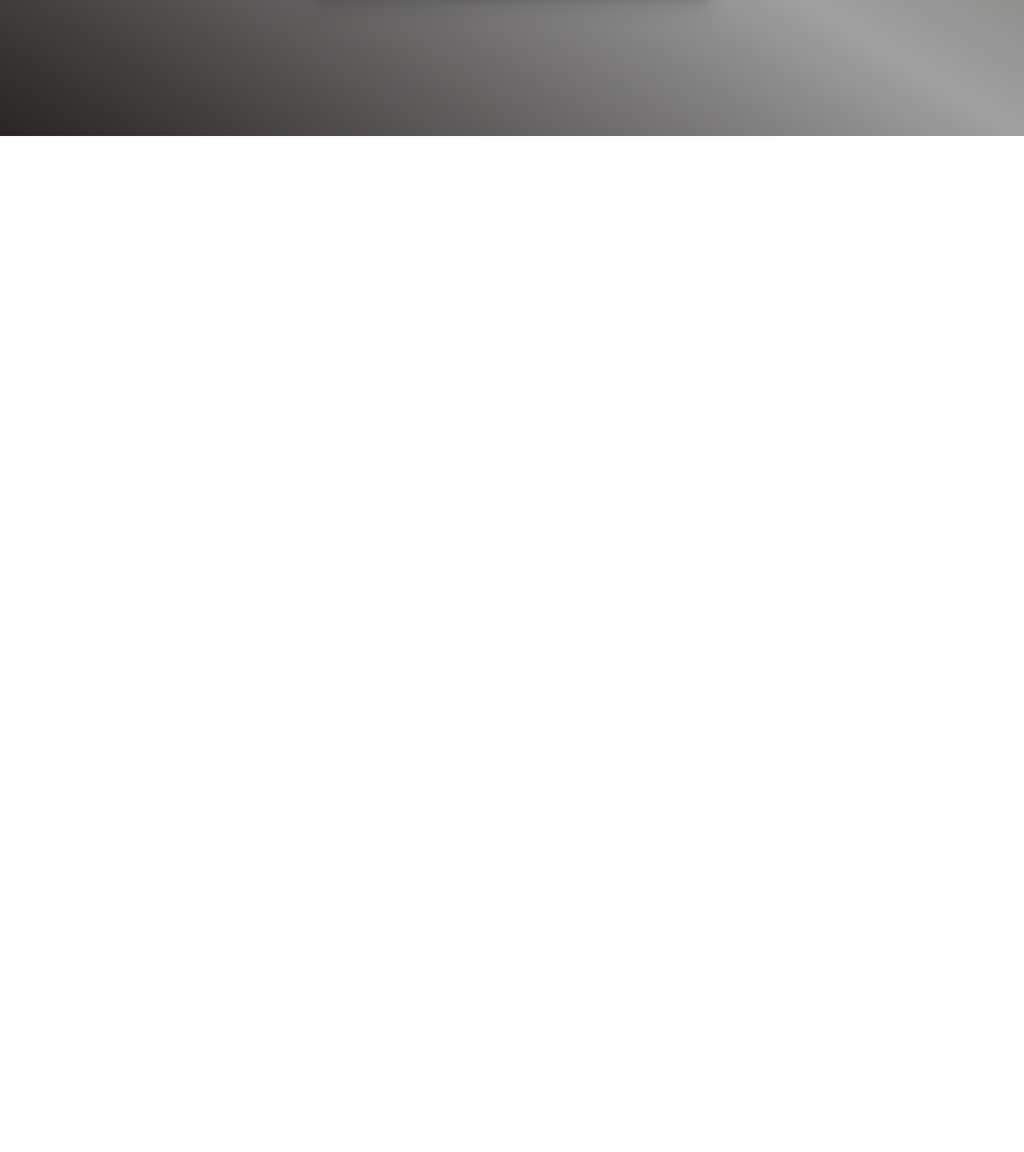
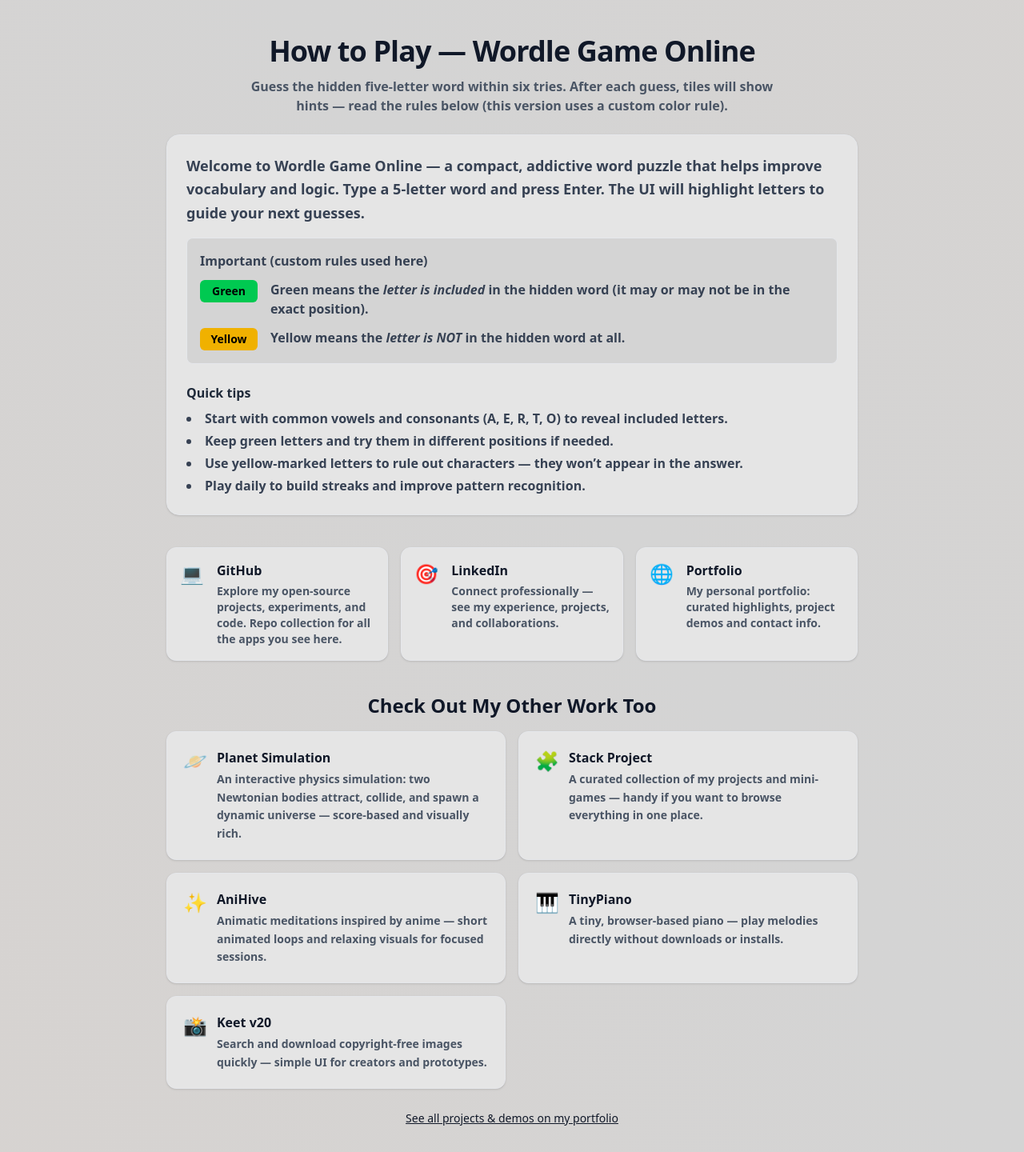
Before and after one commit to Stack-Sage/wordle, a React (Vite) app: page / in a window 1280 px wide. Shown: the part 630-2070 px from the top of the page at 80% size. Before the commit the page ends 800 px from the top, so only its background shows below. Built offline with nearby package versions, Linux system fonts and the light colour scheme.

Commit message:
updating ui

```diff
--- a/package.json
+++ b/package.json
@@ -11,6 +11,7 @@
   },
   "dependencies": {
     "@tailwindcss/vite": "^4.1.11",
+    "framer-motion": "^12.23.12",
     "react": "^19.1.0",
     "react-dom": "^19.1.0",
     "tailwindcss": "^4.1.11"
--- a/src/Checker.jsx
+++ b/src/Checker.jsx
@@ -1,51 +1,266 @@
-import { useState } from "react";
+// InstructionsSection.jsx
 import React from "react";
 
-export default function InstructionsModal() {
-  const [open, setOpen] = useState(false);
+export default function InstructionsSection({ darkMode }) {
+  const FEATURED = [
+    {
+      name: "GitHub",
+      url: "https://github.com/Stack-Sage",
+      desc: "Explore my open-source projects, experiments, and code. Repo collection for all the apps you see here.",
+      emoji: "💻",
+    },
+    {
+      name: "LinkedIn",
+      url: "https://www.linkedin.com/in/adarsh-pathania177/",
+      desc: "Connect professionally — see my experience, projects, and collaborations.",
+      emoji: "🎯",
+    },
+    {
+      name: "Portfolio",
+      url: "https://adarsh-v1.onrender.com",
+      desc: "My personal portfolio: curated highlights, project demos and contact info.",
+      emoji: "🌐",
+    },
+  ];
+
+  const PROJECTS = [
+    {
+      name: "Planet Simulation",
+      url: "https://planet-stimulation343.onrender.com/",
+      desc:
+        "An interactive physics simulation: two Newtonian bodies attract, collide, and spawn a dynamic universe — score-based and visually rich.",
+      emoji: "🪐",
+    },
+    {
+      name: "Stack Project",
+      url: "https://project-stack345.onrender.com/",
+      desc:
+        "A curated collection of my projects and mini-games — handy if you want to browse everything in one place.",
+      emoji: "🧩",
+    },
+    {
+      name: "AniHive",
+      url: "https://anihive-11.onrender.com",
+      desc:
+        "Animatic meditations inspired by anime — short animated loops and relaxing visuals for focused sessions.",
+      emoji: "✨",
+    },
+    {
+      name: "TinyPiano",
+      url: "https://tinypiano-2-12.onrender.com/",
+      desc:
+        "A tiny, browser-based piano — play melodies directly without downloads or installs.",
+      emoji: "🎹",
+    },
+    {
+      name: "Keet v20",
+      url: "https://keet-20.onrender.com",
+      desc:
+        "Search and download copyright-free images quickly — simple UI for creators and prototypes.",
+      emoji: "📸",
+    },
+  ];
 
   return (
-    <div className="flex flex-col items-center justify-center">
-      {/* Instructions Button */}
-      <button
-        onClick={() => setOpen(true)}
-        className="bg-black hover:invert text-white px-4 py-2 rounded-lg shadow-md transition"
+    <section
+      className={`w-full max-w-4xl mx-auto px-4 py-10 transition-colors duration-300 ${
+        darkMode ? "bg-transparent text-gray-100" : "bg-transparent text-gray-900"
+      }`}
+      aria-labelledby="how-to-play-title"
+    >
+      {/* --- Heading --- */}
+      <header className="mb-6 text-center">
+        <h1
+          id="how-to-play-title"
+          className="text-3xl md:text-4xl font-extrabold tracking-tight"
+        >
+          How to Play — Wordle Game Online
+        </h1>
+        <p
+          className={`mt-3 max-w-2xl mx-auto text-sm md:text-base ${
+            darkMode ? "text-gray-300" : "text-gray-600"
+          }`}
+        >
+          Guess the hidden <strong>five-letter</strong> word within{" "}
+          <strong>six tries</strong>. After each guess, tiles will show hints —
+          read the rules below (this version uses a custom color rule).
+        </p>
+      </header>
+
+      {/* --- Instructions card --- */}
+      <div
+        className={`rounded-2xl p-6 shadow-sm transition-all duration-300 hover:shadow-md border ${
+          darkMode
+            ? "bg-gray-900 border-gray-700"
+            : "bg-neutral-200 border-gray-200"
+        }`}
       >
-        Instructions
-      </button>
+        <div className="space-y-4">
+          <p
+            className={`leading-relaxed text-base md:text-lg ${
+              darkMode ? "text-gray-200" : "text-gray-700"
+            }`}
+          >
+            Welcome to <strong>Wordle Game Online</strong> — a compact,
+            addictive word puzzle that helps improve vocabulary and logic. Type
+            a 5-letter word and press Enter. The UI will highlight letters to
+            guide your next guesses.
+          </p>
+
+          {/* Important note about custom mapping */}
+          <div
+            className={`rounded-lg p-4 border ${
+              darkMode
+                ? "bg-gray-800 border-gray-700"
+                : "bg-neutral-300 border-gray-200"
+            }`}
+          >
+            <p
+              className={`font-semibold mb-3 ${
+                darkMode ? "text-gray-200" : "text-gray-700"
+              }`}
+            >
+              Important (custom rules used here)
+            </p>
+
+            <ul
+              className={`space-y-3 ${
+                darkMode ? "text-gray-300" : "text-gray-700"
+              }`}
+            >
+              <li className="flex items-start gap-4">
+                <span className="min-w-[72px] px-3 py-1 rounded-md bg-green-500 text-black font-semibold text-sm flex items-center justify-center">
+                   Green
+                </span>
+                <div>
+                  <strong>Green</strong> means the{" "}
+                  <em>letter is included</em> in the hidden word (it may or may
+                  not be in the exact position).
+                </div>
+              </li>
+
+              <li className="flex items-start gap-4">
+                <span className="min-w-[72px] px-3 py-1 rounded-md bg-yellow-500 text-black font-semibold text-sm flex items-center justify-center">
+                   Yellow
+                </span>
+                <div>
+                  <strong>Yellow</strong> means the{" "}
+                  <em>letter is NOT</em> in the hidden word at all.
+                </div>
+              </li>
 
 
-      {open && (
-        <div className="fixed inset-0 bg-black bg-opacity-50 flex items-center justify-center z-50">
-          {/* Modal Content */}
-          <div className="bg-white dark:bg-gray-800 rounded-2xl shadow-lg w-11/12 md:w-1/2 p-6 max-h-[80vh] overflow-y-auto relative">
+            </ul>
+          </div>
 
-            {/* Close Button */}
-            <button
-              onClick={() => setOpen(false)}
-              className="absolute top-3 right-3 text-gray-500 hover:text-gray-700 text-xl"
+          {/* Tips */}
+          <div className="pt-2">
+            <h3
+              className={`text-sm md:text-base font-semibold mb-2 ${
+                darkMode ? "text-gray-100" : "text-gray-800"
+              }`}
             >
-              ✖
-            </button>
-
-            {/* Modal Title */}
-            <h2 className="text-xl font-bold mb-4">How to Play</h2>
-
-            {/* Instructions */}
-            <p className="text-gray-700 dark:text-gray-300 leading-relaxed">
-              Guess the word in six tries.
-              Each guess must be a valid five-letter word.
-              After each guess, the color of the tiles will change to show how close your guess was to the word.
-            </p>
-
-            <ul className="list-disc list-inside mt-3 text-gray-700 dark:text-gray-300">
-              <li>Green means correct letter in the correct spot.</li>
-              <li>Yellow means correct letter in the wrong spot.</li>
-              <li>Gray means the letter is not in the word.</li>
+              Quick tips
+            </h3>
+            <ul
+              className={`list-disc list-inside space-y-1 text-sm md:text-base ${
+                darkMode ? "text-gray-300" : "text-gray-700"
+              }`}
+            >
+              <li>
+                Start with common vowels and consonants (A, E, R, T, O) to
+                reveal included letters.
+              </li>
+              <li>
+                Keep green letters and try them in different positions if
+                needed.
+              </li>
+              <li>
+                Use yellow-marked letters to rule out characters — they won’t
+                appear in the answer.
+              </li>
+              <li>
+                Play daily to build streaks and improve pattern recognition.
+              </li>
             </ul>
           </div>
         </div>
-      )}
-    </div>
+      </div>
+
+      {/* --- Featured personal links --- */}
+      <div className="mt-10 grid grid-cols-1 md:grid-cols-3 gap-4">
+        {FEATURED.map((l) => (
+          <a
+            key={l.name}
+            href={l.url}
+            target="_blank"
+            rel="noopener noreferrer"
+            className={`flex items-start gap-4 p-4 rounded-xl border shadow-sm hover:shadow-md transition transform hover:-translate-y-1 ${
+              darkMode
+                ? "bg-gray-900 border-gray-700 text-gray-200"
+                : "bg-neutral-200 border-gray-200 text-gray-900"
+            }`}
+          >
+            <div className="text-2xl">{l.emoji}</div>
+            <div>
+              <div className="font-semibold">{l.name}</div>
+              <div
+                className={`text-sm mt-1 ${
+                  darkMode ? "text-gray-400" : "text-gray-600"
+                }`}
+              >
+                {l.desc}
+              </div>
+            </div>
+          </a>
+        ))}
+      </div>
+
+      {/* --- Projects --- */}
+      <div className="mt-10">
+        <h3 className="text-2xl font-bold mb-4 text-center">Check Out My Other Work Too</h3>
+
+        <div className="grid grid-cols-1 md:grid-cols-2 gap-4">
+          {PROJECTS.map((p) => (
+            <a
+              key={p.name}
+              href={p.url}
+              target="_blank"
+              rel="noopener noreferrer"
+              className={`block p-5 rounded-xl border shadow-sm hover:shadow-lg transition transform hover:-translate-y-1 ${
+                darkMode
+                  ? "bg-gray-900 border-gray-700 text-gray-200"
+                  : "bg-neutral-200 border-gray-200 text-gray-900"
+              }`}
+            >
+              <div className="flex items-start gap-3">
+                <div className="text-2xl">{p.emoji}</div>
+                <div>
+                  <div className="font-semibold">{p.name}</div>
+                  <p
+                    className={`text-sm mt-1 leading-relaxed ${
+                      darkMode ? "text-gray-400" : "text-gray-600"
+                    }`}
+                  >
+                    {p.desc}
+                  </p>
+                </div>
+              </div>
+            </a>
+          ))}
+        </div>
+
+        <div className="mt-6 text-center">
+          <a
+            href="https://adarsh-v1.onrender.com"
+            target="_blank"
+            rel="noopener noreferrer"
+            className="inline-block text-sm font-medium underline hover:no-underline"
+          >
+            See all projects & demos on my portfolio
+          </a>
+        </div>
+      </div>
+    </section>
   );
 }
--- a/src/Guess.jsx
+++ b/src/Guess.jsx
@@ -82,10 +82,10 @@ const Guess = ({ wordSet, randomWord, darkMode }) => {
 
   return (
     <div
-      className={`w-full max-w-2xl h-full p-6 mx-auto rounded-xl shadow-xl transition-all duration-500 ${
+      className={`w-full max-w-2xl min-h-[60vh] h-full p-6 mx-auto rounded-xl shadow-xl transition-all duration-500 ${
         darkMode
-          ? "bg-gradient-to-br border border-white/10"
-          : "bg-gradient-to-br from-stone-400 via-neutral-300 to-stone-500  border border-black/10"
+          ? "bg-gradient-to-br from-gray-800 via-black to-gray-900 border border-white/10"
+          : "bg-gradient-to-br from-stone-300 via-neutral-300 to-stone-300  border border-black/5"
       }`}
     >
       <div className="space-y-6 text-center">
--- a/src/SetLogic.jsx
+++ b/src/SetLogic.jsx
@@ -1,35 +1,35 @@
-import { useState, useEffect } from 'react';
-import React from 'react';
-import './App.css';
-import Guess from './Guess';
-import Checker from './Checker';
-import InstructionsModal from './Checker';
+import { useState, useEffect } from "react";
+import React from "react";
+import "./App.css";
+import Guess from "./Guess";
+import Checker from "./Checker";
+import InstructionsModal from "./Checker";
 
 function SetLogic() {
   const [wordSet, setWordSet] = useState(new Set());
-  const [randomWord, setRandomWord] = useState('');
+  const [randomWord, setRandomWord] = useState("");
   const [solutionWords, setSolutionWords] = useState([]);
   const [darkMode, setDarkMode] = useState(() => {
-    return localStorage.getItem('darkMode') === 'true';
+    return localStorage.getItem("darkMode") === "true";
   });
 
   useEffect(() => {
-    localStorage.setItem('darkMode', darkMode);
+    localStorage.setItem("darkMode", darkMode);
   }, [darkMode]);
 
   useEffect(() => {
     const fetchWords = async () => {
       try {
-        const allowedText = await (await fetch('/guesses.txt')).text();
+        const allowedText = await (await fetch("/guesses.txt")).text();
         const allowedSet = new Set(
-          allowedText.split('\n').map(w => w.trim().toLowerCase())
+          allowedText.split("\n").map((w) => w.trim().toLowerCase())
         );
         setWordSet(allowedSet);
 
-        const solutionText = await (await fetch('/wordle.txt')).text();
+        const solutionText = await (await fetch("/wordle.txt")).text();
         const solutionList = solutionText
-          .split('\n')
-          .map(w => w.trim().toLowerCase())
+          .split("\n")
+          .map((w) => w.trim().toLowerCase())
           .filter(Boolean);
         setSolutionWords(solutionList);
 
@@ -37,11 +37,11 @@ function SetLogic() {
         const selectedWord = solutionList[randomIndex];
         setRandomWord(selectedWord);
 
-        console.log('Word to Guess:', selectedWord);
+        console.log("Word to Guess:", selectedWord);
       } catch (error) {
-        console.error('Error fetching word lists:', error);
+        console.error("Error fetching word lists:", error);
       }
-      console.log(wordSet)
+      console.log(wordSet);
     };
 
     fetchWords();
@@ -49,37 +49,41 @@ function SetLogic() {
 
   return (
     <>
-      <div className={`flex flex-col w-screen min-h-screen h-full items-center gap-10 font-bold transition-colors duration-300 ${
-        darkMode
-          ? 'bg-gradient-to-bl from-black via-slate-950 to-black text-neutral-200 '
-          : 'bg-gradient-to-bl from-stone-600 via-neutral-400 to-stone-800 text-black'
-      }`}>
-
+      <div
+        className={`flex flex-col w-screen min-h-screen h-full items-center gap-10 font-bold transition-colors duration-300 ${
+          darkMode
+            ? "bg-gradient-to-bl from-black via-slate-950 to-black text-neutral-200 "
+            : "bg-gradient-to-bl from-stone-300 via-neutral-300 to-stone-300 text-black"
+        }`}
+      >
         <div className="flex flex-col lg:flex-row gap-4 shadow-md w-full items-center justify-center h-fit p-4 rounded-lg">
           <h1 className="text-3xl">WORDLE</h1>
           <button
             onClick={() => setDarkMode(!darkMode)}
             className="mt-2 px-4 py-1 bg-white text-black dark:bg-black dark:text-white border rounded hover:scale-105 transition-transform"
           >
-            {darkMode ? '☀️ Light Mode' : '🌙 Dark Mode'}
+            {darkMode ? "☀️ Light Mode" : "🌙 Dark Mode"}
           </button>
         </div>
-
-      <div className="hi">
-
-        <InstructionsModal/>
-      </div>
 
         {/* Game Section */}
         <div className="flex flex-col">
           {randomWord && wordSet.size > 0 ? (
             <>
-              <Guess wordSet={wordSet} randomWord={randomWord} darkMode = {darkMode}/>
-
+              <Guess
+                wordSet={wordSet}
+                randomWord={randomWord}
+                darkMode={darkMode}
+              />
             </>
           ) : (
             <p>Loading...</p>
           )}
+        </div>
+
+        <div className="hi">
+          <InstructionsModal darkMode={darkMode} />
+
         </div>
       </div>
     </>
```
Also changed, not shown: index.html (+38 -3 lines), 1 other file (tests, documents, lock files or other folders).
